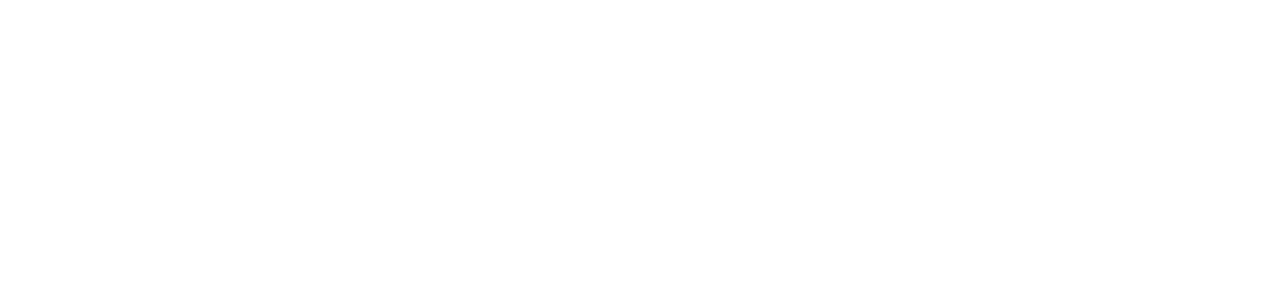
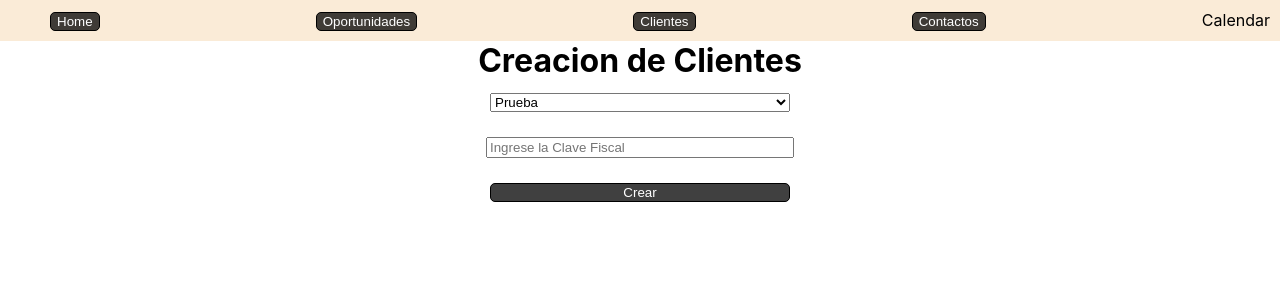
Before and after one commit to Matiarriete/proyecto-semana-6-frontend, a React (Create React App) app: page /CrearCliente in a window 1280 px wide. Before the commit this address had no page. Shown: the top 300 px of the page. Built offline with nearby package versions, Linux system fonts and the light colour scheme.

Commit message:
Modificaciones

```diff
--- a/src/App.js
+++ b/src/App.js
@@ -4,6 +4,9 @@ import MuestraDatosOpor from './components/MuestraDatosOpor';
 import MuestraDatosCliente from './components/MuestraDatosCliente';
 import MuestraDatosContactos from './components/MuestraDatosContactos';
 import Principal from './components/Principal';
+import CrearCliente from './components/CrearCliente';
+import CrearOportunidades from './components/CrearOportunidades';
+import CrearContacto from './components/CrearContacto';
 import "./components/Principal"
 
 function App() {
@@ -15,6 +18,9 @@ function App() {
           <Route path='/MuestraDatosOpor' element={<MuestraDatosOpor/>}/>
           <Route path='/MuestraDatosCliente' element={<MuestraDatosCliente/>}/>
           <Route path='/MuestraDatosContactos' element={<MuestraDatosContactos/>}/>
+          <Route path='/CrearCliente' element={<CrearCliente/>}/>
+          <Route path='/CrearOportunidades' element={<CrearOportunidades/>}/>
+          <Route path='/CrearContactos' element={<CrearContacto/>}/>
         </Routes>
       </div>
     </BrowserRouter>
--- /dev/null
+++ b/src/components/CrearCliente.jsx
@@ -0,0 +1,24 @@
+import Nav from "./Nav";
+import "../styles/Crear.css"
+
+function CrearCliente(){
+    return(
+        <>
+            <Nav></Nav>
+            <h1>Creacion de Clientes</h1>
+            <form action="#">
+                <select name="Oportunidades" id="oporCliente">
+                {/*Esta parte sera cargada con los datos de las oportunidades*/}
+                    <option value="Prueba">Prueba</option>
+                    <option value="Prueba1">Prueba1</option>
+                    <option value="Prueba2">Prueba2</option>
+                    <option value="Prueba3">Prueba3</option>
+                </select>
+                <input type="text" placeholder="Ingrese la Clave Fiscal"/>
+                <button>Crear</button>
+            </form>
+        </>
+    );
+}
+
+export default CrearCliente;
--- /dev/null
+++ b/src/components/CrearContacto.jsx
@@ -0,0 +1,10 @@
+import Nav from "./Nav";
+
+function CrearContactos(){
+    <>
+        <Nav></Nav>
+    </>
+
+}
+
+export default CrearContactos;
--- /dev/null
+++ b/src/components/CrearOportunidades.jsx
@@ -0,0 +1,11 @@
+import Nav from "./Nav";
+
+function CrearOportunidades(){
+    <>
+        <Nav></Nav>
+    </>
+
+
+}
+
+export default CrearOportunidades;
--- a/src/components/MuestraDatosCliente.jsx
+++ b/src/components/MuestraDatosCliente.jsx
@@ -1,14 +1,23 @@
 import "../styles/MuestraDatos.css"
+import { useNavigate } from "react-router-dom";
 import Nav from "./Nav";
 
 function MuestraDatos(){
+
+    const navigation = useNavigate();
+
+    const add = e => {
+        e.preventDefault();
+        navigation("/CrearCliente");
+    }
+
     return(
         <>
         <Nav></Nav>
         <body>
             <h1>Clientes</h1>
             <div>
-                <button className="buttonsMuestraDatos">Agregar</button>
+                <button className="buttonsMuestraDatos" onClick={add}>Agregar</button>
                 <button className="buttonsMuestraDatos">Eliminar</button>
                 <button className="buttonsMuestraDatos">Modificar</button>
             </div>
--- a/src/components/MuestraDatosContactos.jsx
+++ b/src/components/MuestraDatosContactos.jsx
@@ -1,14 +1,24 @@
 import "../styles/MuestraDatos.css"
 import Nav from "./Nav";
+import { useNavigate } from "react-router-dom";
+
 
 function MuestraDatos(){
+
+    const navigation = useNavigate();
+
+    const add = e => {
+        e.preventDefault();
+        navigation("/CrearContactos");
+    }
+
     return(
         <>
         <Nav></Nav>
         <body>
             <h1>Contactos</h1>
             <div>
-                <button className="buttonsMuestraDatos">Agregar</button>
+                <button className="buttonsMuestraDatos" onClick={add}>Agregar</button>
                 <button className="buttonsMuestraDatos">Eliminar</button>
                 <button className="buttonsMuestraDatos">Modificar</button>
             </div>
--- a/src/components/MuestraDatosOpor.jsx
+++ b/src/components/MuestraDatosOpor.jsx
@@ -1,14 +1,23 @@
+import { useNavigate } from "react-router-dom";
 import "../styles/MuestraDatos.css"
 import Nav from "./Nav";
 
 function MuestraDatos(){
+
+    const navigation = useNavigate();
+
+    const add = e => {
+        e.preventDefault();
+        navigation("/CrearOportunidades");
+    }
+
     return(
         <>
         <Nav></Nav>
         <body>
             <h1>Oportunidades</h1>
             <div>
-                <button className="buttonsMuestraDatos">Agregar</button>
+                <button className="buttonsMuestraDatos" onClick={add}>Agregar</button>
                 <button className="buttonsMuestraDatos">Eliminar</button>
                 <button className="buttonsMuestraDatos">Modificar</button>
             </div>
--- /dev/null
+++ b/src/styles/Crear.css
@@ -0,0 +1,10 @@
+form{
+    display: flex;
+    flex-direction: column;
+    align-items: center;
+}
+
+form input, form select, form button{
+    margin: 12.5px 25px;
+    width: 300px;
+}
```
